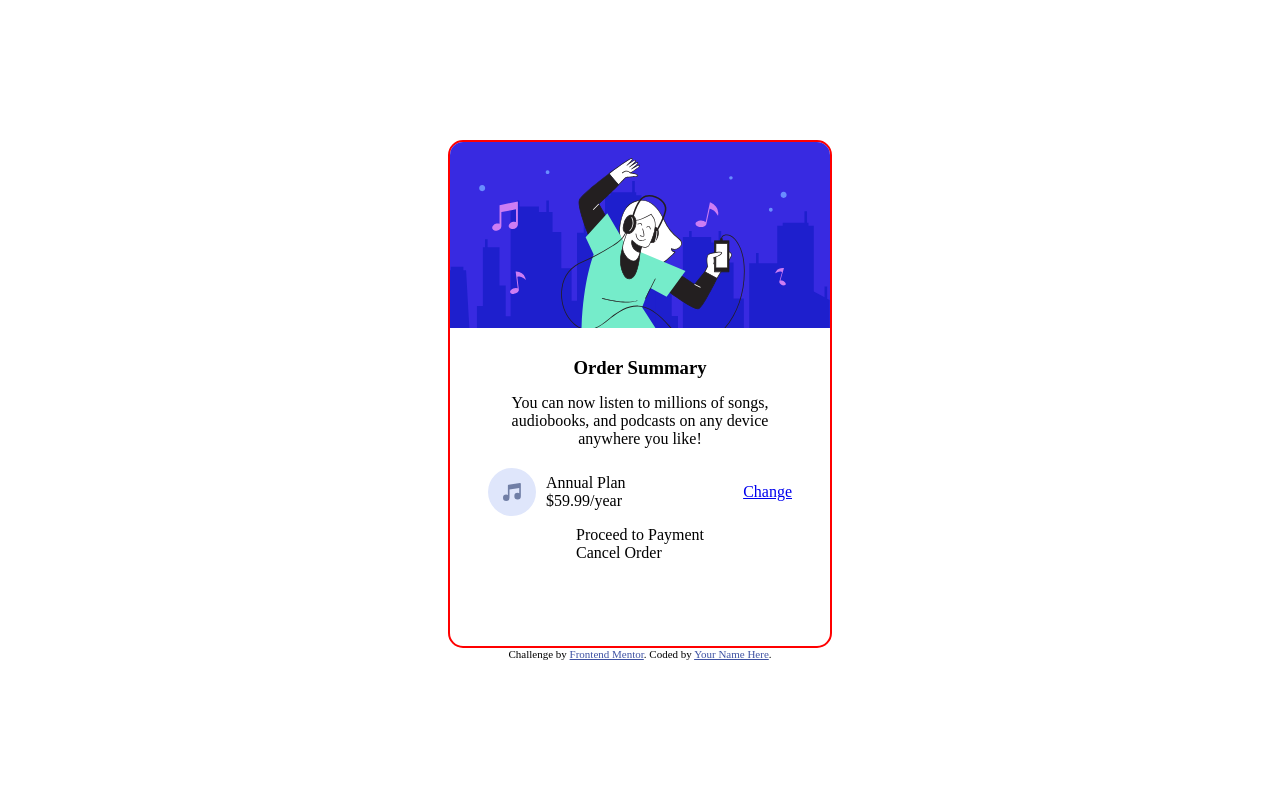
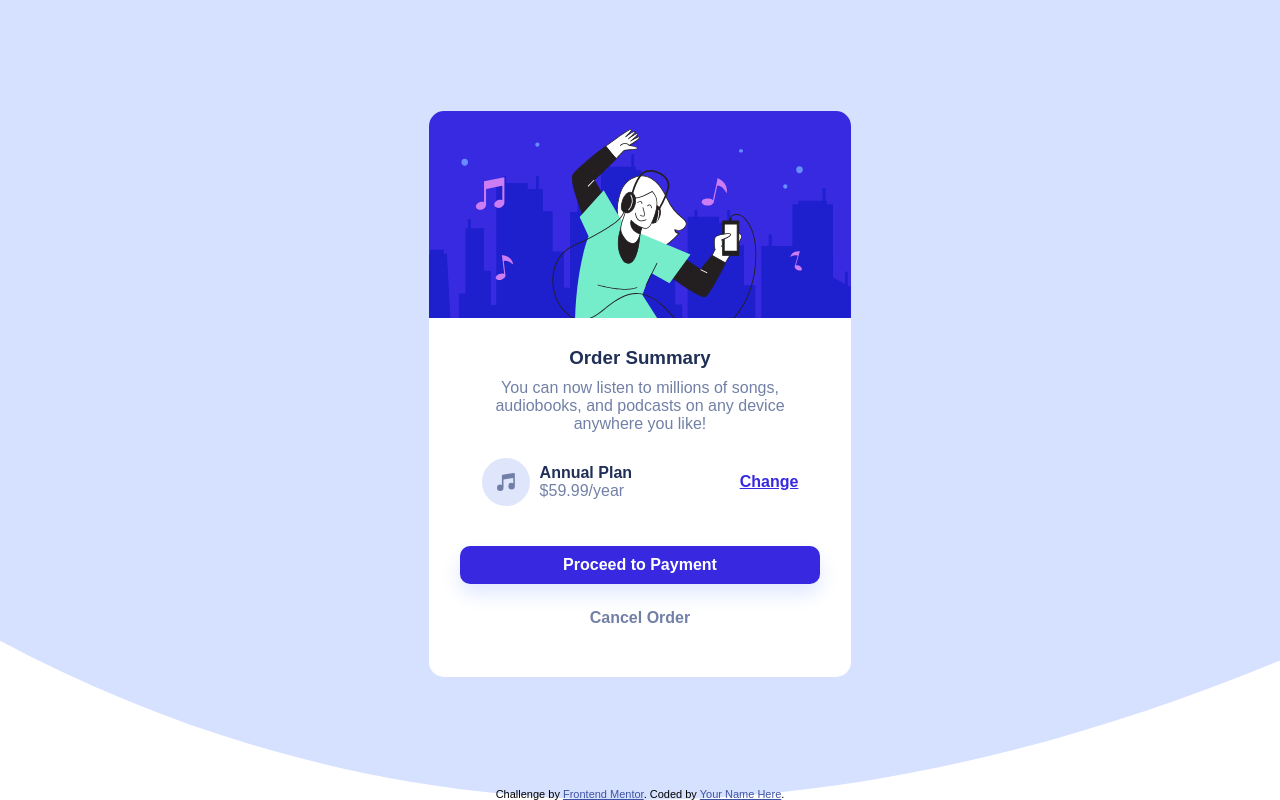
Before and after one commit to BishanKD/01_order-summary-component, a plain HTML site: page index.html in a window 1280 px wide. Drawn offline with Linux system fonts and the light colour scheme; a web font is replaced by a local one.

Commit message:
styled confirm btns

```diff
--- a/index.html
+++ b/index.html
@@ -10,6 +10,7 @@
 
   <link rel="stylesheet" type="text/css" href="style.css">
 
+  <link rel="stylesheet" href="https://fonts.google.com/specimen/Red+Hat+Display">
   <!-- Feel free to remove these styles or customise in your own stylesheet 👍 -->
   <style>
     .attribution { font-size: 11px; text-align: center; }
@@ -31,20 +32,24 @@
     <div class="flex-item" id="plan">
       <img id="music-icon" src="/01_order-summary-component/images/icon-music.svg">
       <div id="annual-plan">
-        <p>Annual Plan</p>
+        <p id="annual-plan-text">Annual Plan</p>
         <!-- <br> -->
-        <p>$59.99/year</p>
+        <p id="annual-plan-price">$59.99/year</p>
       </div>
       <a id="change-btn" href="#">Change</a>
     </div>
 
     <div class="flex-item" id="confirm-btns">
+      <a href="#">
         <div id="proceed">
           Proceed to Payment
         </div>
+      </a>
+      <a href="#">
         <div id="cancel">
           Cancel Order
         </div>
+      </a>
     </div>
 
   </div>
--- a/style.css
+++ b/style.css
@@ -2,9 +2,13 @@
     margin:0px;
     padding:0px;
     box-sizing: border-box;
+    font-family: 'Red Hat Display', sans-serif;
+
 }
 
 body{
+    background: url(/01_order-summary-component/images/pattern-background-desktop.svg);
+    background-size: cover;
     width:100vw;
     height: 100vh;
     display:flex;
@@ -14,14 +18,16 @@ body{
 }
 
 .flex-container{
+    background-color: white;
     display:flex;
     flex-direction: column;
     align-items: center;
     height:auto;
-    width: 30%;
-    border: 2px solid red;
+    width: 33%;
+    /* border: 2px solid red; */
     border-radius: 15px;
     overflow: hidden;
+    margin:auto;
 }
 #cover-img, #cover{
     width: 100%;
@@ -30,28 +36,74 @@ body{
 
 #summary{
     text-align: center;
-    width:80%;
+    width:75%;
     margin: 25px auto 10px;
     /* border: 2px solid yellow; */
 }
 #heading{
-    margin-bottom: 15px;
+    margin-bottom: 10px;
+    font-weight: 900;
+    color: hsl(223, 47%, 23%);
+}
+#para{
+    color:hsl(224, 23%, 55%);
 }
 #plan{
     display: flex;
     justify-content: space-between;
     align-items: center;
-    width: 80%;
-    margin:10px auto;
-    /* border:2px solid green; */
+    width: 75%;
+    margin:15px auto;
+    /* border:2px solid green;     */
 }
 #annual-plan{
     margin-left: 10px;
 }
+#annual-plan-text{
+    font-weight: 700;
+    color: hsl(223, 47%, 23%);
+}
+#annual-plan-price{
+    color: hsl(224, 23%, 55%);
+}
 #change-btn{
     margin-left: auto;
+    font-weight: 700;
+    color: hsl(245, 75%, 52%);
+}
+#change-btn:hover{
+    color: hsl(224, 23%, 55%);
+    text-decoration: none;
 }
 
 #confirm-btns{
-    height:120px;
+    /* height:120px; */
+    width: 85%;
+    /* border: 2px solid blue; */
+    margin: 25px auto;
+
 }
+#confirm-btns > a{
+    text-decoration: none;
+}
+#proceed, #cancel{
+    padding:10px;
+    font-weight: 700;
+    text-align: center;
+    /* border:1px solid green; */
+    border-radius: 10px;
+}
+#proceed{
+    color: white;
+    background: hsl(245, 75%, 52%);
+    /* background: hsl(223, 47%, 23%);
+    background: hsl(224, 23%, 55%); */
+    box-shadow: 0px 10px 20px hsl(225, 100%, 94%);
+}
+#proceed:hover{
+    background-color: hsl(224, 23%, 55%);
+}
+#cancel{
+    margin: 15px 0px;
+    color: hsl(224, 23%, 55%);
+}
```
Lines whose indentation alone changed are shown as unchanged.
